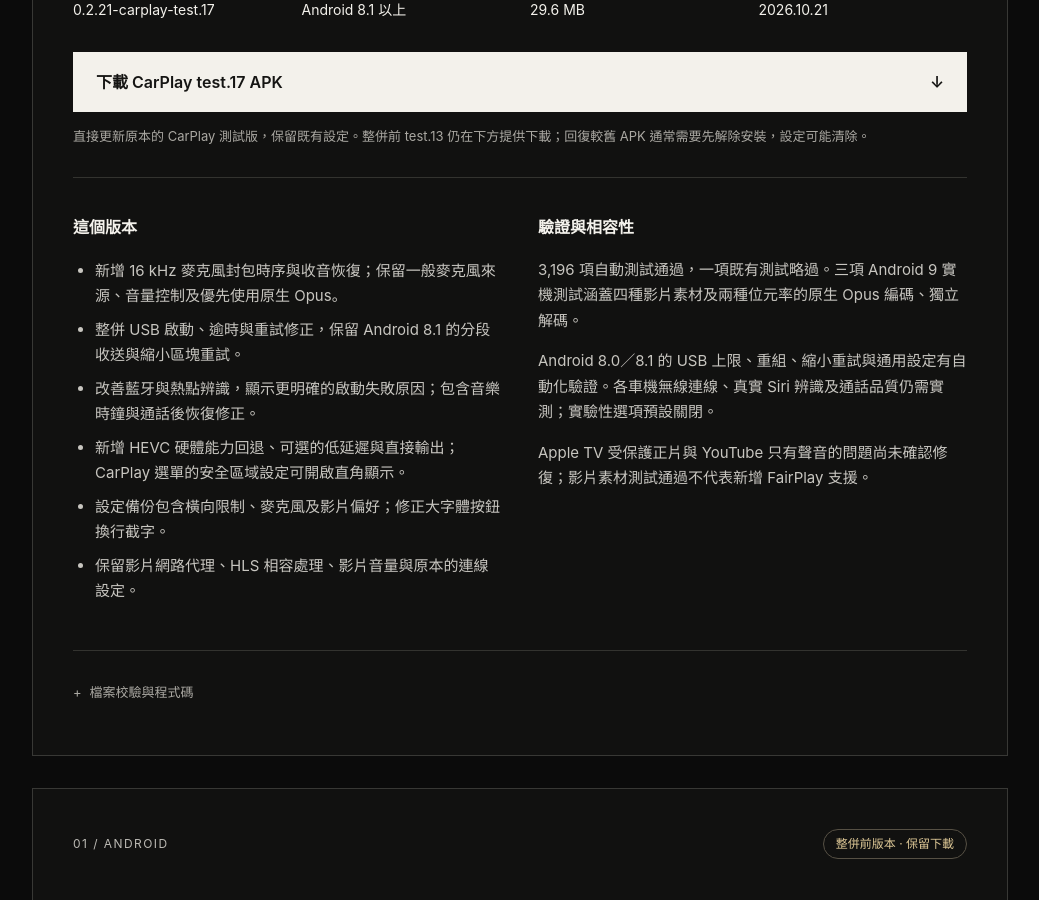
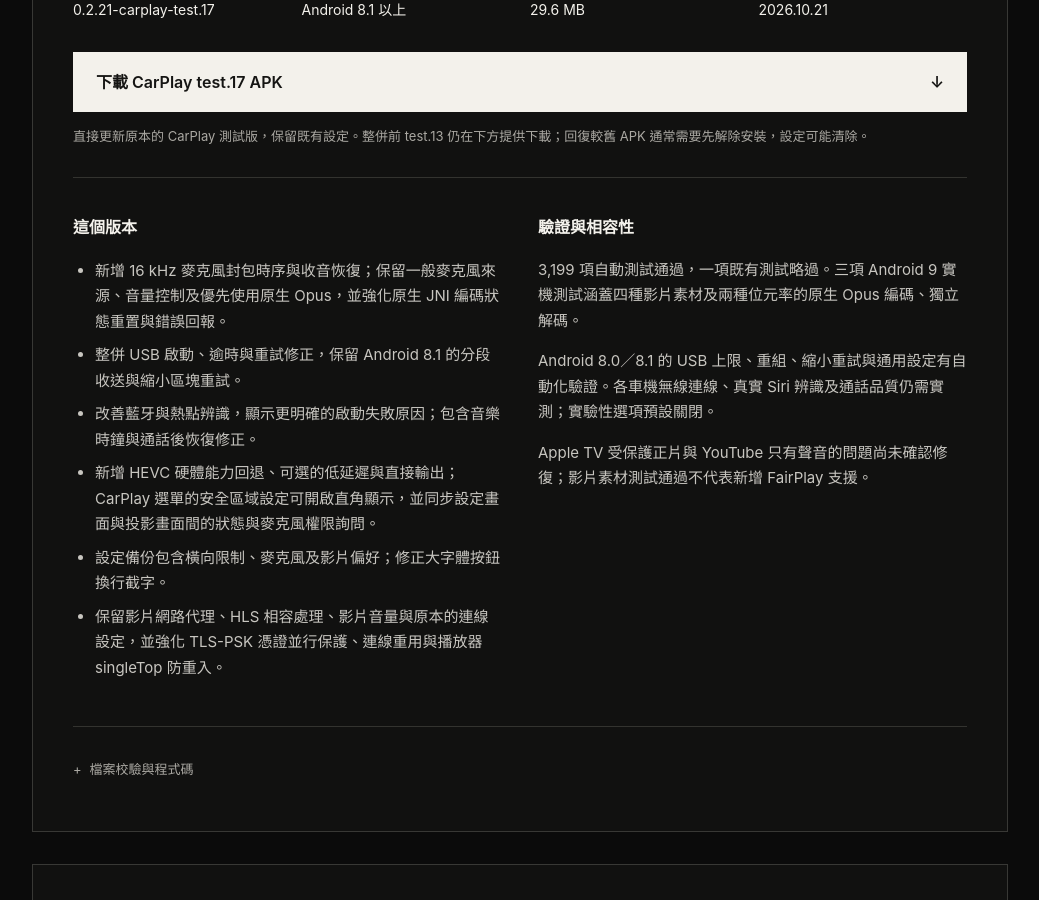
Before and after one commit to lancer1234/lancer1234.github.io, a Jekyll site: the page app/index.html, which Jekyll copies as it is, in a window 1280 px wide and 900 px high, scrolled down 2130 px. Shown: the whole window, without its empty margins (120-1159 px from the left). Built offline with Jekyll 4.4.1, drawn with Linux system fonts in a browser that asks for light colours.

Commit message:
Update CarPlay test.17 build with receiver settings sync, native Opus JNI, and video proxy hardening

```diff
--- a/app/index.html
+++ b/app/index.html
@@ -29,8 +29,8 @@
 <dl class="metadata"><div><dt>版本</dt><dd>0.2.21-carplay-test.17</dd></div><div><dt>系統</dt><dd>Android 8.1 以上</dd></div><div><dt>大小</dt><dd>29.6 MB</dd></div><div><dt>更新</dt><dd>2026.10.21</dd></div></dl>
 <a class="download" href="/app/downloads/CarPlay-0.2.21-test.17-20261021.apk" download>下載 CarPlay test.17 APK <span aria-hidden="true">↓</span></a>
 <p class="caption">直接更新原本的 CarPlay 測試版，保留既有設定。整併前 test.13 仍在下方提供下載；回復較舊 APK 通常需要先解除安裝，設定可能清除。</p>
-<div class="notes"><section><h3>這個版本</h3><ul><li>新增 16 kHz 麥克風封包時序與收音恢復；保留一般麥克風來源、音量控制及優先使用原生 Opus。</li><li>整併 USB 啟動、逾時與重試修正，保留 Android 8.1 的分段收送與縮小區塊重試。</li><li>改善藍牙與熱點辨識，顯示更明確的啟動失敗原因；包含音樂時鐘與通話後恢復修正。</li><li>新增 HEVC 硬體能力回退、可選的低延遲與直接輸出；CarPlay 選單的安全區域設定可開啟直角顯示。</li><li>設定備份包含橫向限制、麥克風及影片偏好；修正大字體按鈕換行截字。</li><li>保留影片網路代理、HLS 相容處理、影片音量與原本的連線設定。</li></ul></section><section><h3>驗證與相容性</h3><p>3,196 項自動測試通過，一項既有測試略過。三項 Android 9 實機測試涵蓋四種影片素材及兩種位元率的原生 Opus 編碼、獨立解碼。</p><p>Android 8.0／8.1 的 USB 上限、重組、縮小重試與通用設定有自動化驗證。各車機無線連線、真實 Siri 辨識及通話品質仍需實測；實驗性選項預設關閉。</p><p>Apple TV 受保護正片與 YouTube 只有聲音的問題尚未確認修復；影片素材測試通過不代表新增 FairPlay 支援。</p></section></div>
-<details><summary>檔案校驗與程式碼</summary><p>SHA-256</p><code>f6410ee75a35807d8047e4719ac6ab45c8fd2b1a3ea1e7b4508fad2493914af5</code><p><a href="/app/downloads/CarPlay-0.2.21-test.17-20261021.apk.sha256" download>下載校驗檔</a> · <a href="/app/downloads/CarPlay-test.17-source.zip" download>下載 test.17 開源程式碼</a></p></details>
+<div class="notes"><section><h3>這個版本</h3><ul><li>新增 16 kHz 麥克風封包時序與收音恢復；保留一般麥克風來源、音量控制及優先使用原生 Opus，並強化原生 JNI 編碼狀態重置與錯誤回報。</li><li>整併 USB 啟動、逾時與重試修正，保留 Android 8.1 的分段收送與縮小區塊重試。</li><li>改善藍牙與熱點辨識，顯示更明確的啟動失敗原因；包含音樂時鐘與通話後恢復修正。</li><li>新增 HEVC 硬體能力回退、可選的低延遲與直接輸出；CarPlay 選單的安全區域設定可開啟直角顯示，並同步設定畫面與投影畫面間的狀態與麥克風權限詢問。</li><li>設定備份包含橫向限制、麥克風及影片偏好；修正大字體按鈕換行截字。</li><li>保留影片網路代理、HLS 相容處理、影片音量與原本的連線設定，並強化 TLS-PSK 憑證並行保護、連線重用與播放器 singleTop 防重入。</li></ul></section><section><h3>驗證與相容性</h3><p>3,199 項自動測試通過，一項既有測試略過。三項 Android 9 實機測試涵蓋四種影片素材及兩種位元率的原生 Opus 編碼、獨立解碼。</p><p>Android 8.0／8.1 的 USB 上限、重組、縮小重試與通用設定有自動化驗證。各車機無線連線、真實 Siri 辨識及通話品質仍需實測；實驗性選項預設關閉。</p><p>Apple TV 受保護正片與 YouTube 只有聲音的問題尚未確認修復；影片素材測試通過不代表新增 FairPlay 支援。</p></section></div>
+<details><summary>檔案校驗與程式碼</summary><p>SHA-256</p><code>b9f6cda7fc6a5007fc356ef539ae122c0abcf0698cdce7804b29c0d76ec53b33</code><p><a href="/app/downloads/CarPlay-0.2.21-test.17-20261021.apk.sha256" download>下載校驗檔</a> · <a href="/app/downloads/CarPlay-test.17-source.zip" download>下載 test.17 開源程式碼</a></p></details>
 </article>
 <article class="release" aria-labelledby="app-title">
 <div class="release-top"><span class="eyebrow">01 / ANDROID</span><span class="badge">整併前版本 · 保留下載</span></div>
```
Also changed, not shown: 3 other files.
